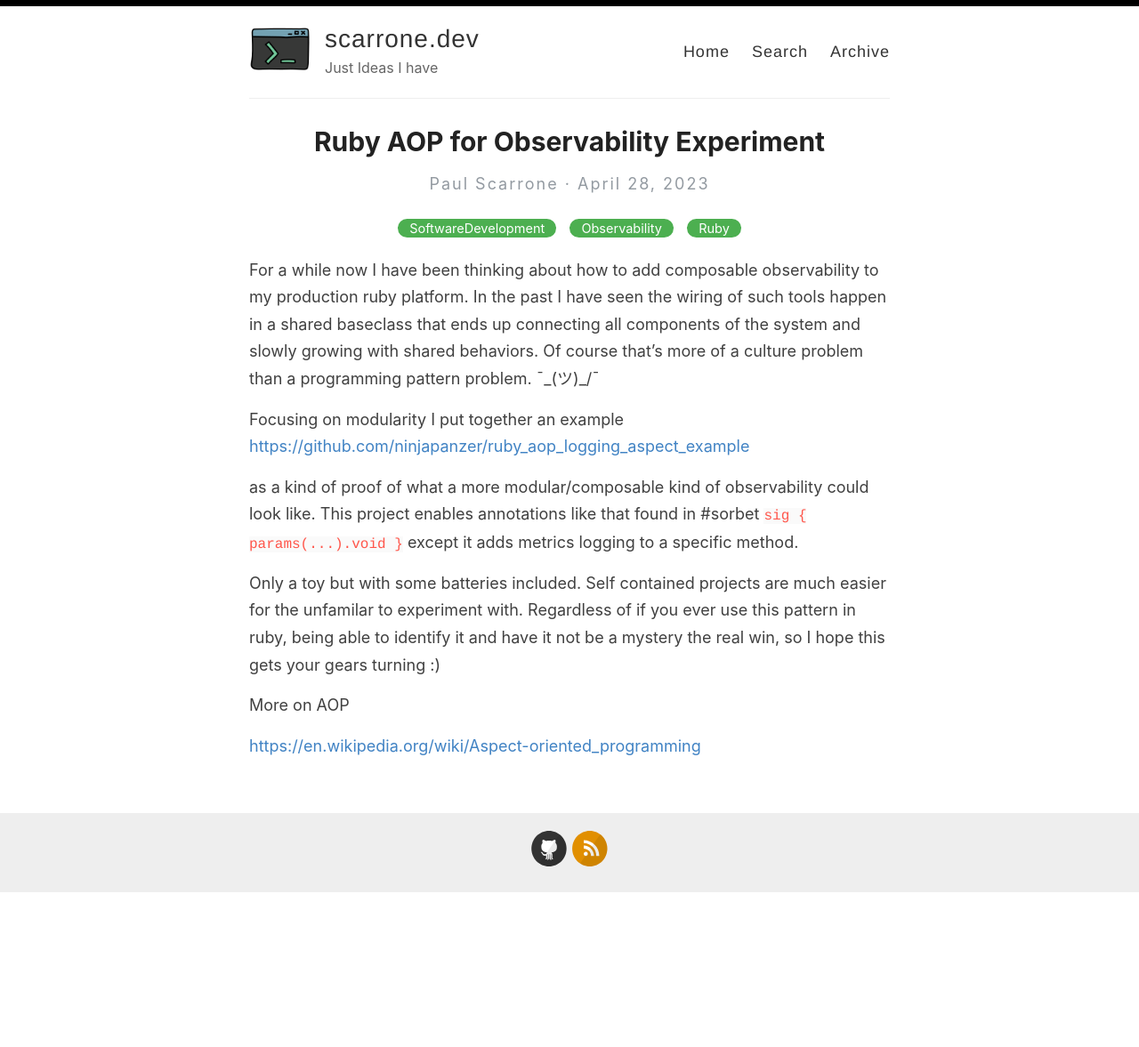
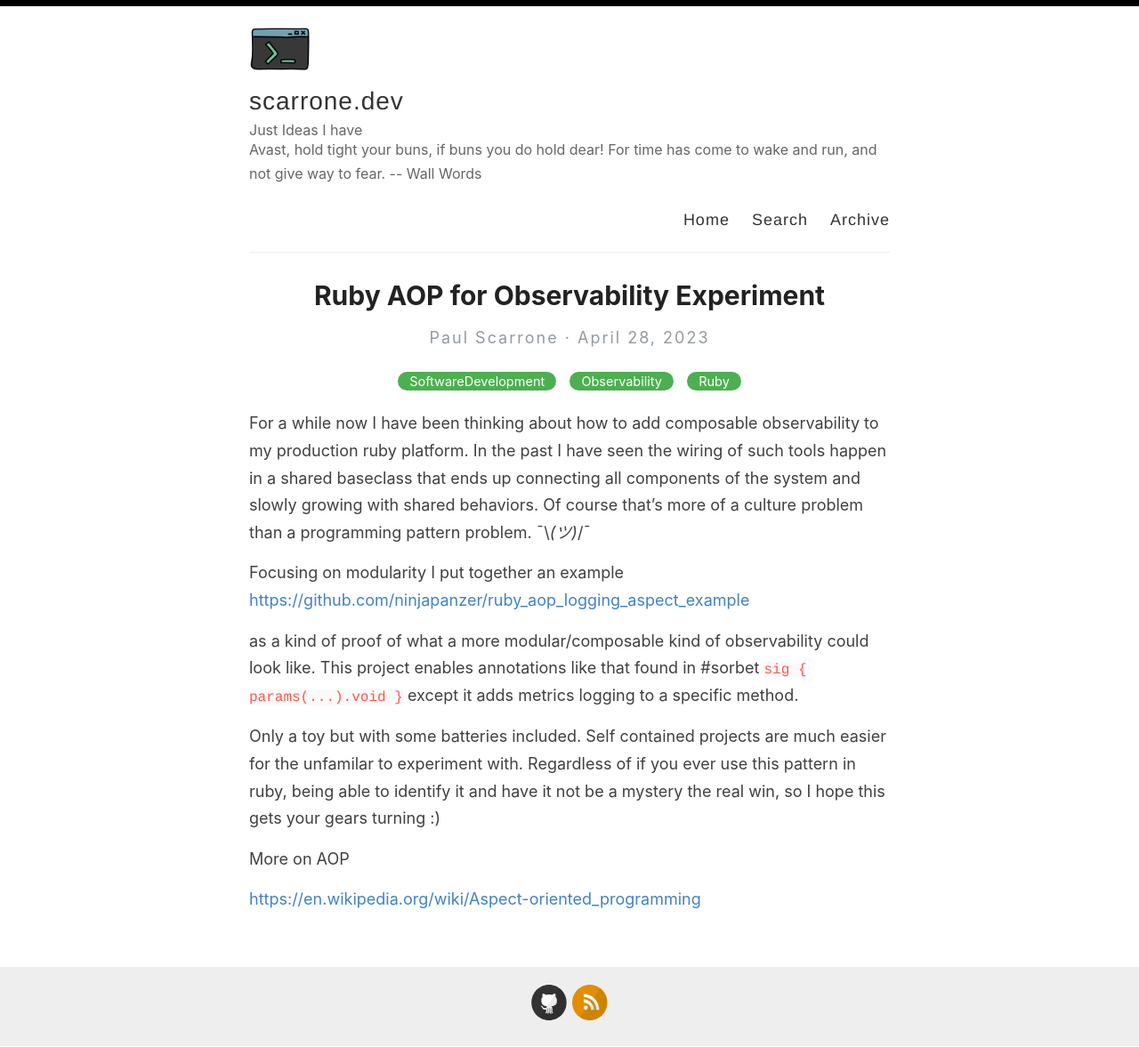
Before and after one commit to ninjapanzer/scarrone.dev, a Jekyll site: the page built from _posts/2023-04-28-ruby-aop-for-observability-experiment.md, in a window 1280 px wide. Shown: the whole page at 89% size. Built offline with Jekyll 4.4.1, drawn with Linux system fonts in a browser that asks for light colours; before the commit the page ends 1004 px from its top, so only the background shows below that.

Commit message:
just some fun

```diff
--- a/_config.yml
+++ b/_config.yml
@@ -10,6 +10,10 @@ author: Paul Scarrone
 
 # Short bio or description (displayed in the header)
 description: Just Ideas I have
+
+# Quote
+quotes:
+  - "Avast, hold tight your buns, if buns you do hold dear! For time has come to wake and run, and not give way to fear. -- Wall Words"
 
 # URL of your avatar or profile pic (you could use your GitHub profile pic)
 avatar: /images/icons8-console-96.png
--- a/_layouts/default.html
+++ b/_layouts/default.html
@@ -25,6 +25,7 @@
             <div class="site-info">
               <h1 class="site-name"><a href="{{ site.baseurl }}/">{{ site.name }}</a></h1>
               <p class="site-description">{{ site.description }}</p>
+              <p class="site-description site-quote"> {{ site.quotes }}</p>
             </div>
 
             <nav>
--- a/_posts/2023-04-28-ruby-aop-for-observability-experiment.md
+++ b/_posts/2023-04-28-ruby-aop-for-observability-experiment.md
@@ -5,7 +5,7 @@ date: 2023-04-28 08:07 -0400
 categories: SoftwareDevelopment Observability Ruby
 ---
 
-For a while now I have been thinking about how to add composable observability to my production ruby platform. In the past I have seen the wiring of such tools happen in a shared baseclass that ends up connecting all components of the system and slowly growing with shared behaviors. Of course that's more of a culture problem than a programming pattern problem. ¯\_(ツ)_/¯
+For a while now I have been thinking about how to add composable observability to my production ruby platform. In the past I have seen the wiring of such tools happen in a shared baseclass that ends up connecting all components of the system and slowly growing with shared behaviors. Of course that's more of a culture problem than a programming pattern problem. ¯\\_(ツ)_/¯
 
 Focusing on modularity I put together an example [https://github.com/ninjapanzer/ruby_aop_logging_aspect_example](https://github.com/ninjapanzer/ruby_aop_logging_aspect_example)
 
```
